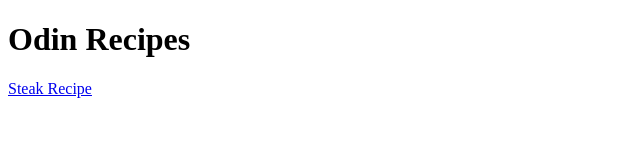
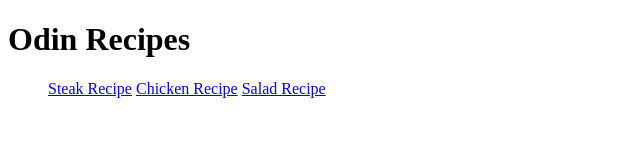
Before and after one commit to traviswilliford/odin-recipes, a plain HTML site: page index.html in a window 1280 px wide. Shown: the whole page, without its empty margins (0-640 px from the left). Drawn offline with Linux system fonts and the light colour scheme.

Commit message:
Update index.html for pre-final review

```diff
--- a/index.html
+++ b/index.html
@@ -11,6 +11,13 @@
     <body>
 
         <h1>Odin Recipes</h1>
-        <a href="recipes/steak.html">Steak Recipe</a>
+
+        <ol>
+
+            <a href="recipes/steak.html">Steak Recipe</a>
+            <a href="recipes/chicken.html">Chicken Recipe</a>
+            <a href="recipes/salad.html">Salad Recipe</a>
+
+        </ol>
     </body>
 </html>
```
